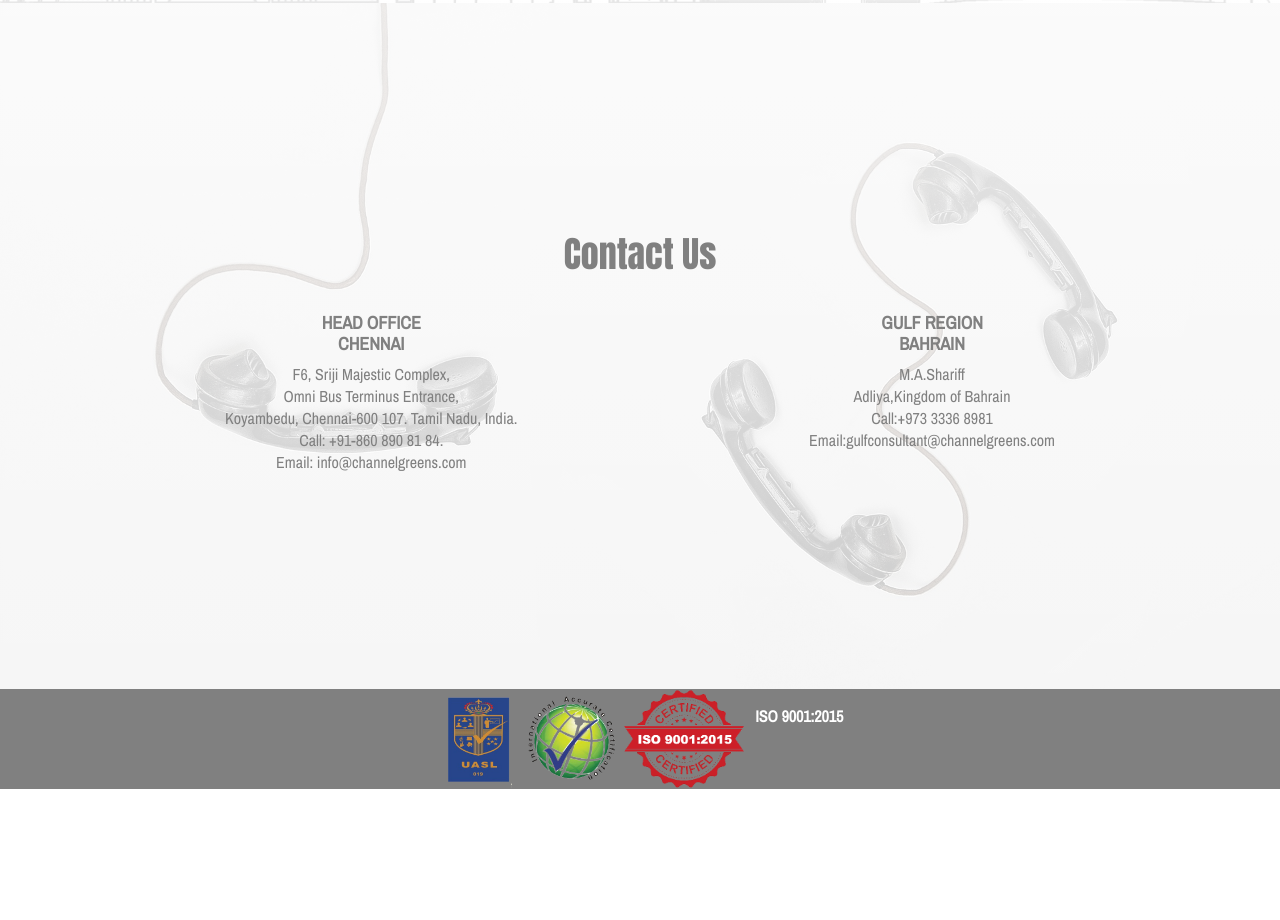
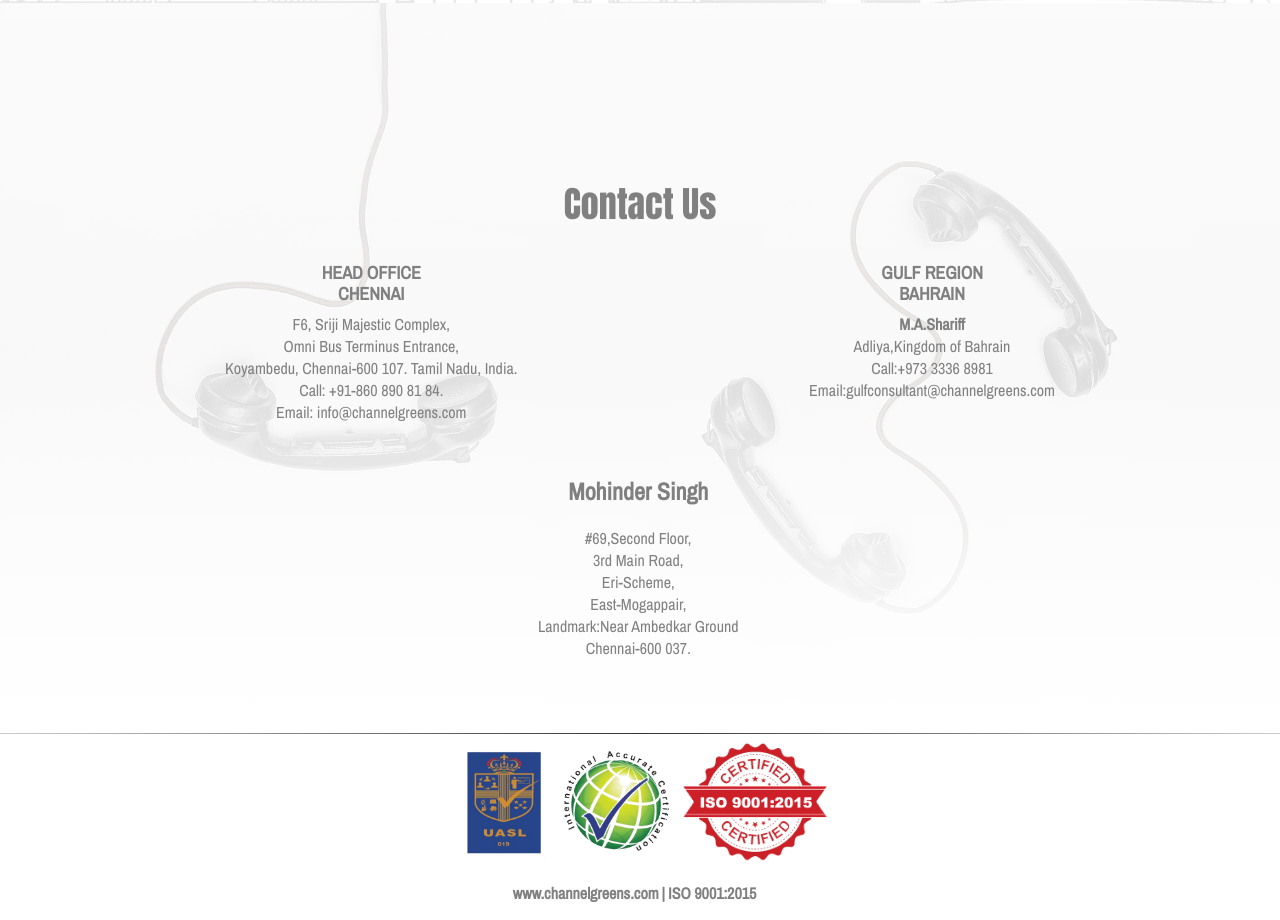
Before and after one commit to thahseen21/channelgreens, a plain HTML site: page index.html in a window 1280 px wide. Shown: the part 1697-2617 px from the top of the page. Before the commit the page ends 2486 px from the top, so only its background shows below. Drawn offline with nearby package versions, Linux system fonts and the light colour scheme.

Commit message:
Add files via upload

```diff
--- a/index.html
+++ b/index.html
@@ -20,7 +20,7 @@
 
         <div class="nav-wrapper navbar-scrolled navbar-top" id="nav-wrapper">
             <div class="right-side">
-                <a id="logo" href="#home"><img src="images/logo2.png" alt="CHANNEL_Greens_logo" height="50px"></a>
+                <a id="logo" href="#home"><img src="images/logo2.png" alt="CHANNEL_Greens_logo" height="70px"></a>
             </div>
             <div class="left-side">
                 <div class="dropdown">
@@ -109,10 +109,15 @@
                     <p> F6, Sriji Majestic Complex,<br> Omni Bus Terminus Entrance,<br> Koyambedu, Chennai-600 107. Tamil Nadu, India. <br> Call: +91-860 890 81 84. <br> Email: info@channelgreens.com</p>
                 </div>
 
+                <div class="middle-contact">
+                    <h2>Mohinder Singh</h2>
+                    <p>#69,Second Floor, <br>3rd Main Road,<br>Eri-Scheme,<br>East-Mogappair,<br>Landmark:Near Ambedkar Ground<br>Chennai-600 037. </p>
+                </div>
+
                 <div class="right-side-contact">
                     <h2>gulf region</h2>
                     <h2>bahrain</h2>
-                    <p>M.A.Shariff <br>Adliya,Kingdom of Bahrain <br> Call:+973 3336 8981 <br> Email:gulfconsultant@channelgreens.com</p>
+                    <p> <b>M.A.Shariff</b> <br>Adliya,Kingdom of Bahrain <br> Call:+973 3336 8981 <br> Email:gulfconsultant@channelgreens.com</p>
                 </div>
 
             </div>
@@ -120,11 +125,16 @@
     </div>
 
     <footer>
+        <hr>
         <div id=foot>
-            <img src="images/iacert.png" alt="iacer" height="100px">
-            <img src="images/certification.png" alt="iso" height="100px">
-            <div class="iso">
-                <p> ISO 9001:2015</p>
+            <div>
+                <img src="images/iacert.png" alt="iacer" height="120px">
+                <img src="images/certification.png" alt="iso" height="120px">
+                <div class="footer-writings">
+                    <p><a href="www.channelgreens.com">www.channelgreens.com</a></p>
+                    <p>|</p>
+                    <p>ISO 9001:2015</p>
+                </div>
             </div>
         </div>
     </footer>
--- a/script.js
+++ b/script.js
@@ -1,11 +1,10 @@
-window.onscroll = function() { scrollFunction() };
+/* window.onscroll = function() { scrollFunction() };
 
 function scrollFunction() {
 
     var Nav = document.getElementById('nav-wrapper');
 
     if (document.body.scrollTop > 20 || document.documentElement.scrollTop > 20) {
-        console.log("im scrolling")
         Nav.classList.add("navbar-scrolled");
         Nav.classList.remove("navbar-top");
     } else {
@@ -13,6 +12,7 @@ function scrollFunction() {
         Nav.classList.remove("navbar-scrolled");
     }
 };
+*/
 
 function navbarresponsive() {
     var x = document.getElementById("dropdownbtn");
--- a/style.css
+++ b/style.css
@@ -11,6 +11,7 @@ body {
     position: relative;
     text-align: center;
 }
+
 
 .nav-wrapper {
     display: flex;
@@ -29,11 +30,11 @@ body {
     box-shadow: 0 .5rem 1rem rgba(0, 0, 0, .15);
 }
 
-.navbar-top {
+/* .navbar-top {
     background-color: transparent;
     transition: ease-in;
     transition-duration: 0.2s;
-}
+} */
 
 a {
     text-decoration: none;
@@ -45,13 +46,15 @@ ul {
 
 .nav-text {
     text-transform: uppercase;
-    padding: 17px 12px 20px 15px;
+    font-size: 18px;
+    padding: 25px 12px 31px 15px;
     font-family: 'Inconsolata', monospace;
     color: grey;
 }
 
 .left-side {
     margin-right: 60px;
+    margin-top: 8px;
 }
 
 .left-side .nav-text:hover {
@@ -249,8 +252,9 @@ ul {
     margin-right: auto;
     max-width: 1030px;
     text-align: center;
-    padding-top: 200px;
-    padding-bottom: 200px;
+    padding-top: 150px;
+    padding-bottom: 50px;
+
 }
 
 .contact-writings {
@@ -274,6 +278,11 @@ ul {
     margin-right: 100px;
     font-family: 'Archivo Narrow', sans-serif;
 }
+.middle-contact{
+    margin-top: 200px;
+    font-family: 'Archivo Narrow', sans-serif;
+    margin-left: -50px  ;
+}
 
 .right-side-contact h2 {
     text-transform: uppercase;
@@ -290,17 +299,13 @@ ul {
 
 .contact-bg {
     height: 100%;
-    background-image: linear-gradient(rgba(255, 255, 255, 0.9), rgba(255, 255, 255, 0.8)), url(images/contact-us.jpg);
+    background-image: linear-gradient(rgba(255, 255, 255, 0.9),rgba(255, 255, 255, 0.863), rgb(255, 255, 255)), url(images/contact-us.jpg);
     background-repeat: no-repeat;
     background-position: center;
     background-size: cover;
     display: block;
 }
 
-footer {
-    background-color: grey;
-    color: white;
-}
 
 .resopnsive-navbar {
     display: block;
@@ -396,12 +401,25 @@ footer {
         display: none;
     }
 }
+footer {
+    background-color: white;
+    color: grey;
+    margin-left: auto;
+    margin-right: auto;
+    margin-top: 0px;
+}
 
-footer p {
+.footer-writings {
     text-align: center;
     font-family: 'Archivo Narrow', sans-serif;
     font-weight: 600;
+    display: flex;
     padding-left: 9px;
+    margin-left: 50px;
+}
+footer a{
+    color: grey;
+    list-style: none;
 }
 
 #foot {
@@ -409,4 +427,15 @@ footer p {
     margin-right: auto;
     display: flex;
     justify-content: center;
+    text-indent:3px;
 }
+
+hr{
+    border: 0;
+    height: 1px;
+    background: #333;
+    background-image: -webkit-linear-gradient(left, #ccc, #333, #ccc);
+    background-image: -moz-linear-gradient(left, #ccc, #333, #ccc);
+    background-image: -ms-linear-gradient(left, #ccc, #333, #ccc);
+    background-image: -o-linear-gradient(left, #ccc, #333, #ccc);
+}
```
